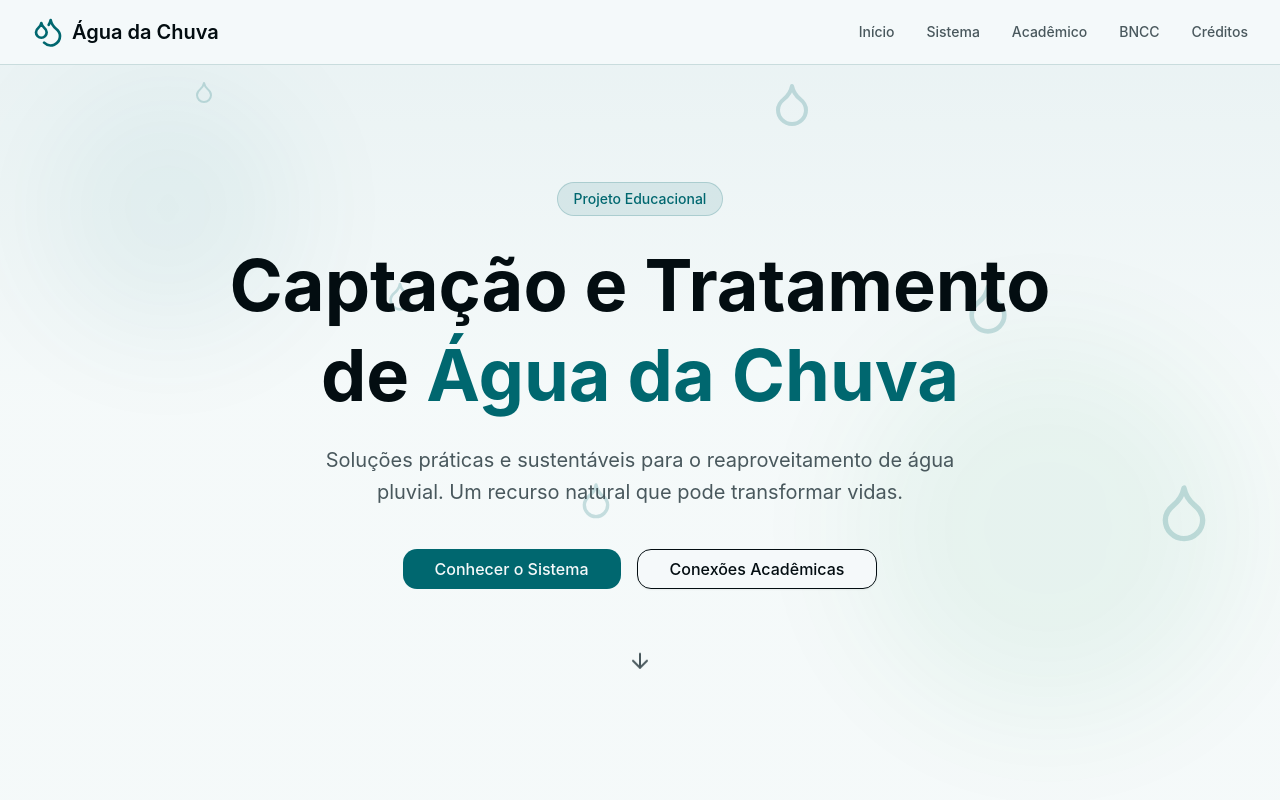
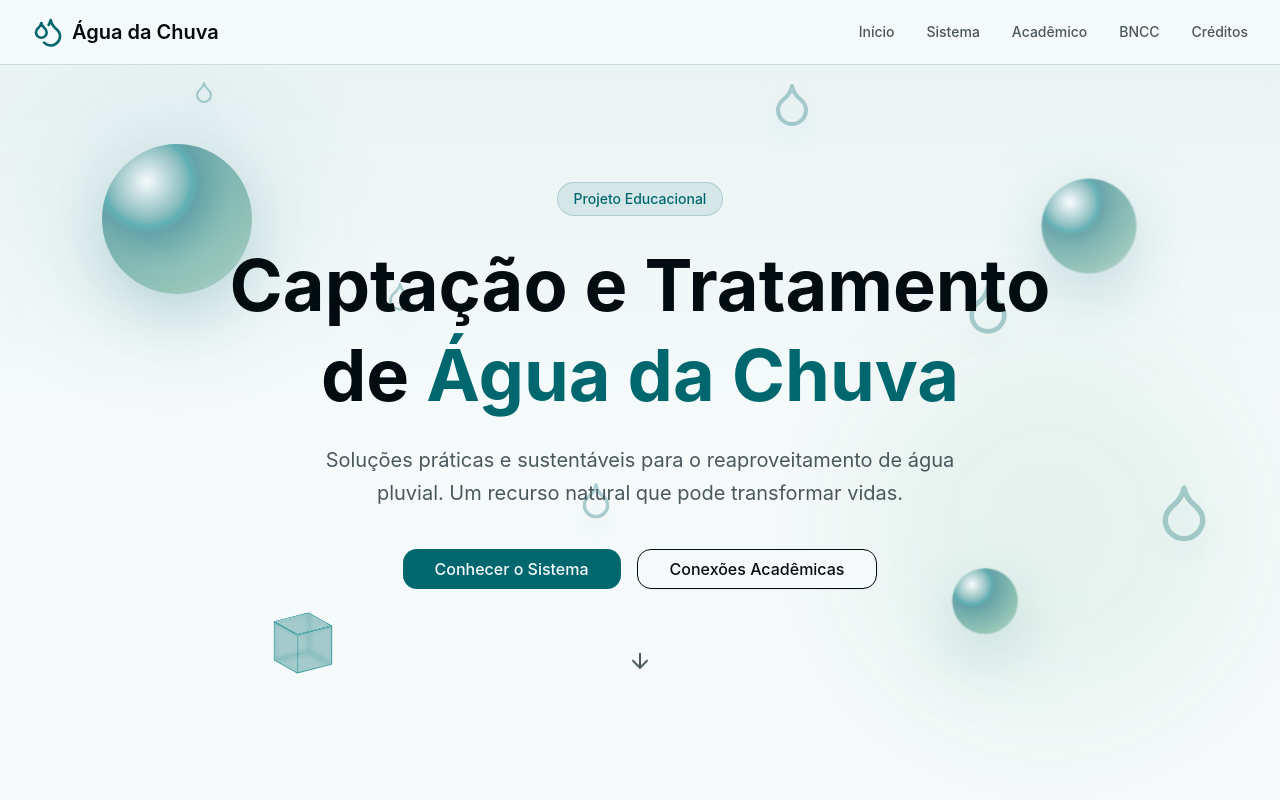
Before and after one commit to gotazero001/captacao-e-tratamento, a Next.js app: page / in a window 1280 px wide. Shown: the top 800 px of the page. Built offline with nearby package versions, Linux system fonts and the light colour scheme.

Commit message:
Adicionar efeitos visuais 3D à página de captação

```diff
--- a/app/globals.css
+++ b/app/globals.css
@@ -38,8 +38,22 @@ body { margin: 0; background: var(--background); color: var(--foreground); font-
 /* A estética editorial e animada é aplicada aos blocos informativos existentes. */
 section { position: relative; }
 [id] { scroll-margin-top: 5rem; }
-.card, [data-slot='card'] { transition: transform .35s cubic-bezier(.22,1,.36,1), box-shadow .35s ease, border-color .35s ease; }
-.card:hover, [data-slot='card']:hover { transform: translateY(-6px); box-shadow: 0 18px 50px color-mix(in oklab, var(--primary) 18%, transparent); }
+.card, [data-slot='card'] { transition: transform .5s cubic-bezier(.22,1,.36,1), box-shadow .5s ease, border-color .35s ease; transform-style: preserve-3d; }
+.card:hover, [data-slot='card']:hover { transform: perspective(900px) translateY(-8px) rotateX(2deg) rotateY(-2deg); box-shadow: 0 22px 55px color-mix(in oklab, var(--primary) 22%, transparent); }
 button, a { transition: transform .25s ease, opacity .25s ease, background-color .25s ease, color .25s ease; }
 button:active, a:active { transform: scale(.97); }
+
+.hero-content { animation: hero-rise 1s cubic-bezier(.22,1,.36,1) both; }
+.water-orb { position: absolute; border-radius: 999px; background: radial-gradient(circle at 30% 25%, rgb(255 255 255 / .7), color-mix(in oklab, var(--primary) 55%, transparent) 34%, color-mix(in oklab, var(--accent) 28%, transparent) 72%, transparent); filter: blur(.2px); box-shadow: inset -12px -14px 24px rgb(0 75 110 / .14), 0 20px 60px color-mix(in oklab, var(--primary) 20%, transparent); transform-style: preserve-3d; animation: orb-drift 8s ease-in-out infinite; }
+.water-orb-one { width: 150px; height: 150px; left: 8%; top: 18%; }
+.water-orb-two { width: 92px; height: 92px; right: 12%; top: 24%; animation-delay: -2s; }
+.water-orb-three { width: 62px; height: 62px; right: 22%; bottom: 18%; animation-delay: -4s; }
+.floating-drop { animation: drop-float 4s ease-in-out infinite; filter: drop-shadow(0 12px 10px color-mix(in oklab, var(--primary) 22%, transparent)); }
+.water-cube { position: absolute; left: 22%; bottom: 17%; width: 42px; height: 42px; transform-style: preserve-3d; transform: rotateX(-22deg) rotateY(34deg); animation: cube-spin 12s linear infinite; }
+.cube-face { position: absolute; inset: 0; border: 1px solid color-mix(in oklab, var(--primary) 55%, white 15%); background: color-mix(in oklab, var(--primary) 18%, transparent); backdrop-filter: blur(2px); }
+.cube-front { transform: translateZ(21px); }.cube-back { transform: rotateY(180deg) translateZ(21px); }.cube-right { transform: rotateY(90deg) translateZ(21px); }.cube-left { transform: rotateY(-90deg) translateZ(21px); }.cube-top { transform: rotateX(90deg) translateZ(21px); }.cube-bottom { transform: rotateX(-90deg) translateZ(21px); }
+@keyframes hero-rise { from { opacity: 0; transform: translateY(24px) scale(.98); } to { opacity: 1; transform: translateY(0) scale(1); } }
+@keyframes orb-drift { 0%, 100% { transform: translate3d(0, 0, 0) scale(1); } 50% { transform: translate3d(18px, -24px, 34px) scale(1.06); } }
+@keyframes drop-float { 0%, 100% { transform: translate3d(0, 0, 0) rotate(0deg); } 50% { transform: translate3d(0, -18px, 28px) rotate(10deg); } }
+@keyframes cube-spin { to { transform: rotateX(338deg) rotateY(394deg); } }
 @media (prefers-reduced-motion: reduce) { *, *::before, *::after { scroll-behavior: auto !important; animation-duration: .01ms !important; transition-duration: .01ms !important; } }
--- a/components/hero-section.tsx
+++ b/components/hero-section.tsx
@@ -15,11 +15,22 @@ export function HeroSection() {
       </div>
 
       {/* Animated Water Drops - escondido em telas muito pequenas */}
-      <div className="absolute inset-0 overflow-hidden pointer-events-none hidden sm:block">
+      <div className="absolute inset-0 overflow-hidden pointer-events-none hidden sm:block" aria-hidden="true">
+        <div className="water-orb water-orb-one" />
+        <div className="water-orb water-orb-two" />
+        <div className="water-orb water-orb-three" />
+        <div className="water-cube">
+          <div className="cube-face cube-front" />
+          <div className="cube-face cube-back" />
+          <div className="cube-face cube-right" />
+          <div className="cube-face cube-left" />
+          <div className="cube-face cube-top" />
+          <div className="cube-face cube-bottom" />
+        </div>
         {[...Array(6)].map((_, i) => (
           <Droplet
             key={i}
-            className="absolute text-primary/20 animate-pulse"
+            className="absolute text-primary/30 floating-drop"
             style={{
               left: `${15 + i * 15}%`,
               top: `${10 + (i % 3) * 25}%`,
@@ -31,7 +42,7 @@ export function HeroSection() {
         ))}
       </div>
 
-      <div className="relative z-10 max-w-4xl mx-auto px-4 sm:px-6 lg:px-8 text-center py-8">
+      <div className="relative z-10 hero-content max-w-4xl mx-auto px-4 sm:px-6 lg:px-8 text-center py-8">
         <span className="inline-block px-3 sm:px-4 py-1 sm:py-1.5 mb-4 sm:mb-6 text-xs sm:text-sm font-medium text-primary bg-primary/10 rounded-full border border-primary/20">
           Projeto Educacional
         </span>
```
